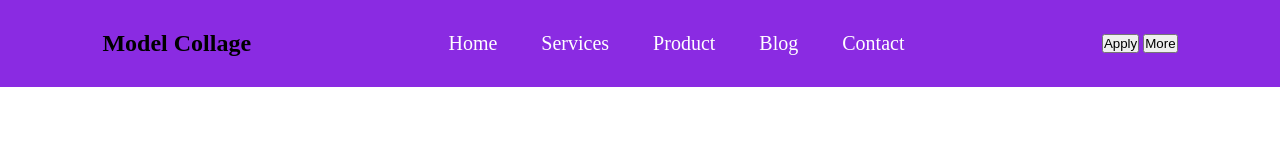
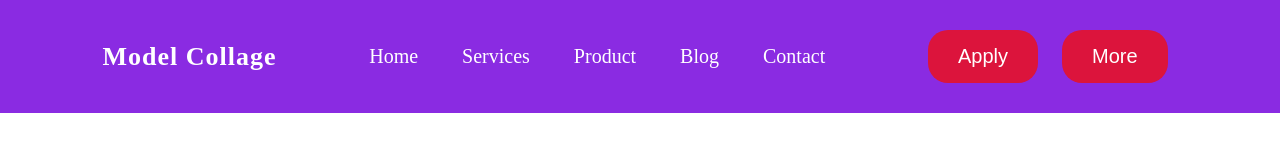
Before and after one commit to ridwanahmedxix/Prac-Any, a plain HTML site: page project-23/index.html in a window 1280 px wide. Drawn offline with Linux system fonts and the light colour scheme.

Commit message:
nav create done

```diff
--- a/project-23/style.css
+++ b/project-23/style.css
@@ -10,6 +10,12 @@ header {
   justify-content: space-between;
   align-items: center;
 }
+header h2 {
+  color: white;
+  cursor: pointer;
+  font-size: 26px;
+  letter-spacing: 1px;
+}
 
 nav ul li {
   display: inline-block;
@@ -19,4 +25,27 @@ nav ul li a {
   text-decoration: none;
   color: white;
   font-size: 20px;
+  border-bottom: 2px solid transparent;
+  transition: 0.2s;
+  padding-bottom: 5px;
 }
+nav ul li a:hover {
+  border-bottom: 2px solid red;
+}
+.nav-logo-div a {
+  text-decoration: none;
+}
+.nav-logo-div button {
+  background-color: crimson;
+  color: white;
+  padding: 15px 30px;
+  margin: 0px 10px;
+  border: none;
+  cursor: pointer;
+  font-size: 20px;
+  border-radius: 20px;
+  transition: 0.5s ease;
+}
+.nav-logo-div button:hover {
+  background-color: rgb(171, 17, 48);
+}
```
